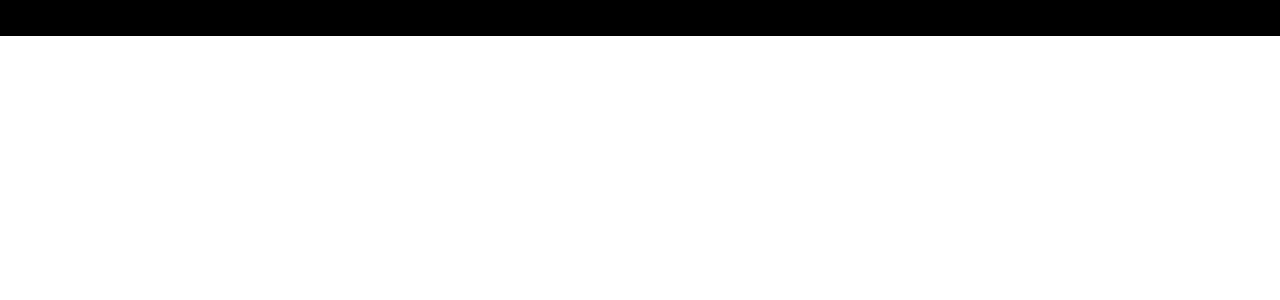
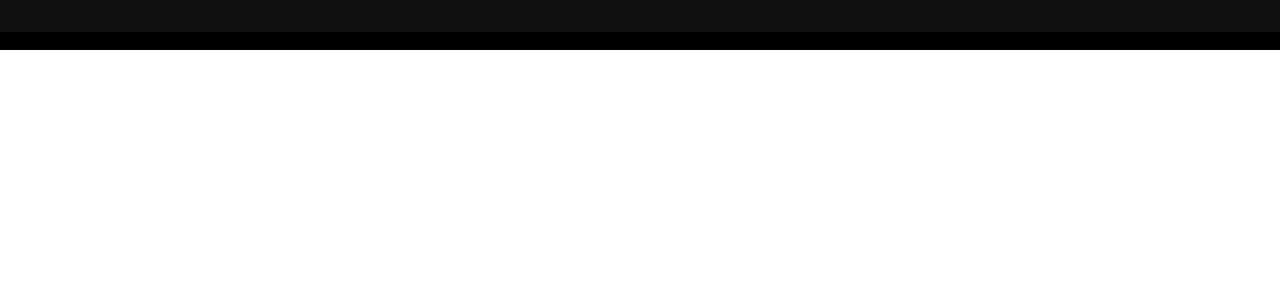
Before and after one commit to maazshakeel/modern-youtube, a React (Create React App) app: page / in a window 1280 px wide. Shown: the top 300 px of the page. Built offline with nearby package versions, Linux system fonts and the light colour scheme.

Commit message:
feat(navbar): style navbar main container [stack]

```diff
--- a/src/components/Navbar.jsx
+++ b/src/components/Navbar.jsx
@@ -1,8 +1,13 @@
-import React from 'react'
+import { Stack } from "@mui/material"
+import { Link } from "react-router-dom"
+
+import { logo } from "../utils/constants"
 
 function Navbar() {
   return (
-    <div>Navbar</div>
+    <Stack direction="row" alignItems="center" p={2} sx={{ position: 'sticky', background: "#111", top: 0, justifyContent: 'space-between'}}>
+
+    </Stack>
   )
 }
 
```
